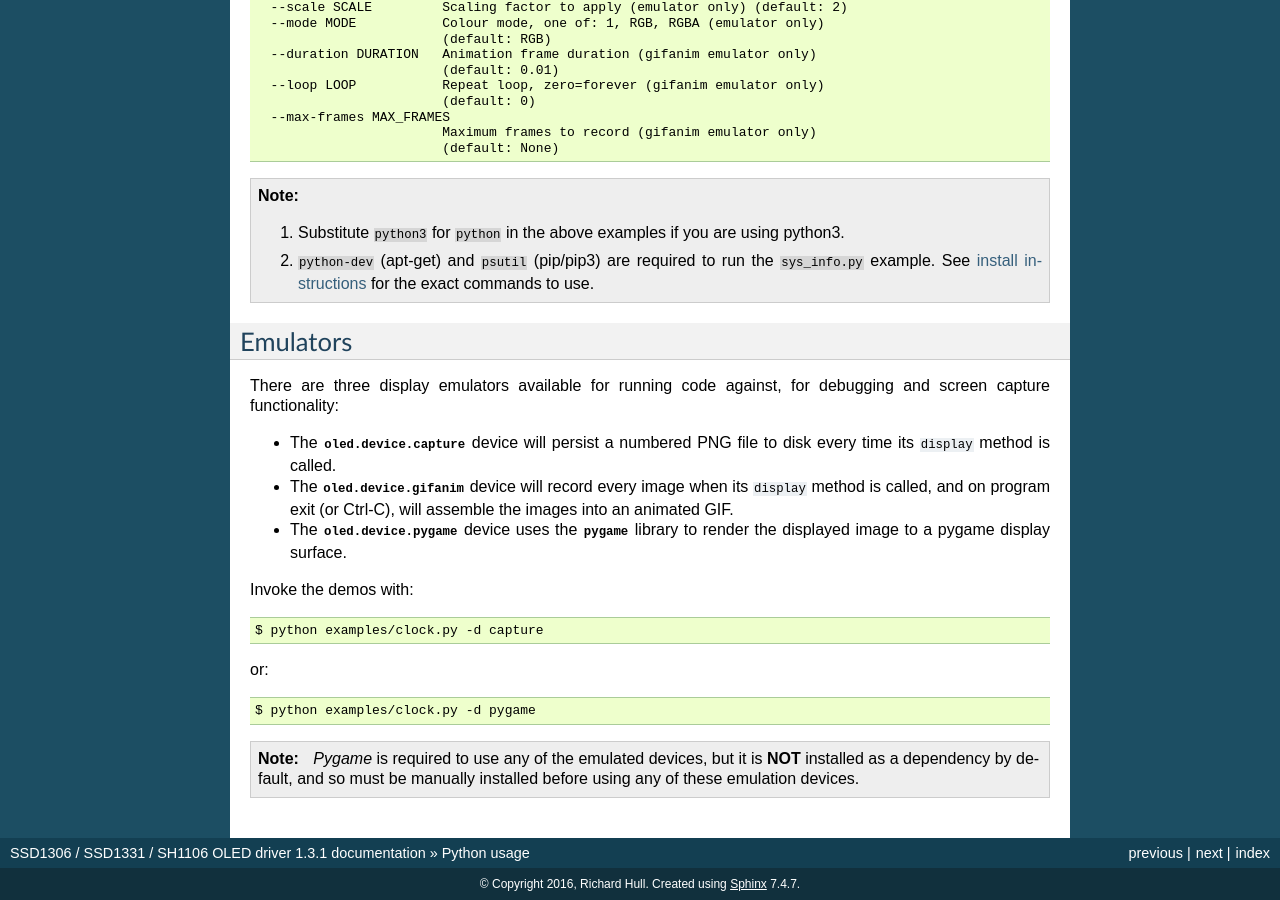
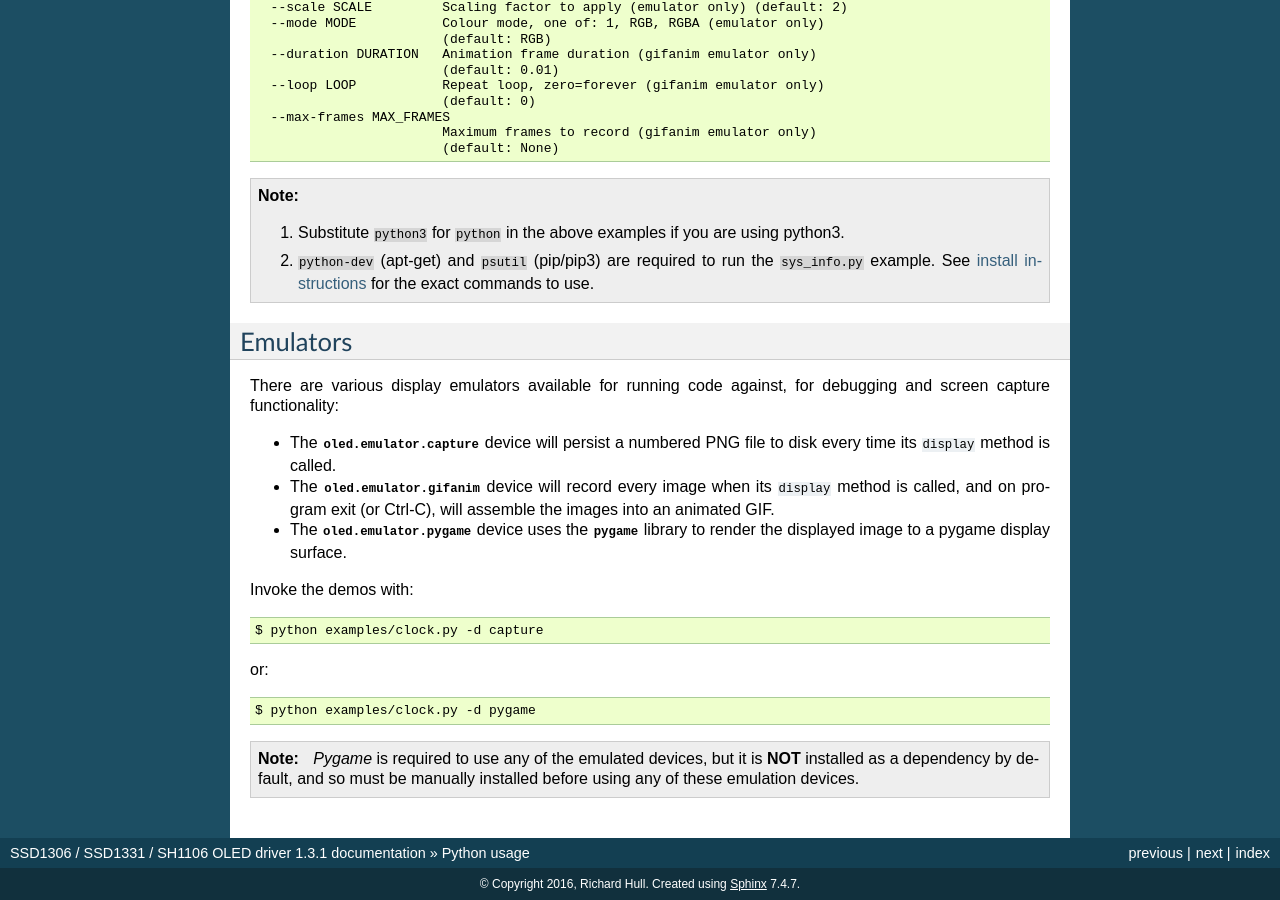
Before and after one commit to rm-hull/luma.oled, a Sphinx documentation site: the page built from doc/python-usage.rst, in a window 1280 px wide and 900 px high, scrolled down 1870 px. Built offline with Sphinx 7.4.7, drawn with Linux system fonts in a browser that asks for light colours; pages that are not in the unit, such as notebooks, are missing from menus.

Commit message:
correct emulator class paths in usage doc

```diff
--- a/doc/python-usage.rst
+++ b/doc/python-usage.rst
@@ -130,17 +130,17 @@ flag to show the options::
 
 Emulators
 ^^^^^^^^^
-There are three display emulators available for running code against, for debugging
+There are various display emulators available for running code against, for debugging
 and screen capture functionality:
 
-* The :class:`oled.device.capture` device will persist a numbered PNG file to
+* The :class:`oled.emulator.capture` device will persist a numbered PNG file to
   disk every time its ``display`` method is called.
 
-* The :class:`oled.device.gifanim` device will record every image when its ``display``
+* The :class:`oled.emulator.gifanim` device will record every image when its ``display``
   method is called, and on program exit (or Ctrl-C), will assemble the images into an
   animated GIF.
 
-* The :class:`oled.device.pygame` device uses the :py:mod:`pygame` library to
+* The :class:`oled.emulator.pygame` device uses the :py:mod:`pygame` library to
   render the displayed image to a pygame display surface.
 
 Invoke the demos with::
```
